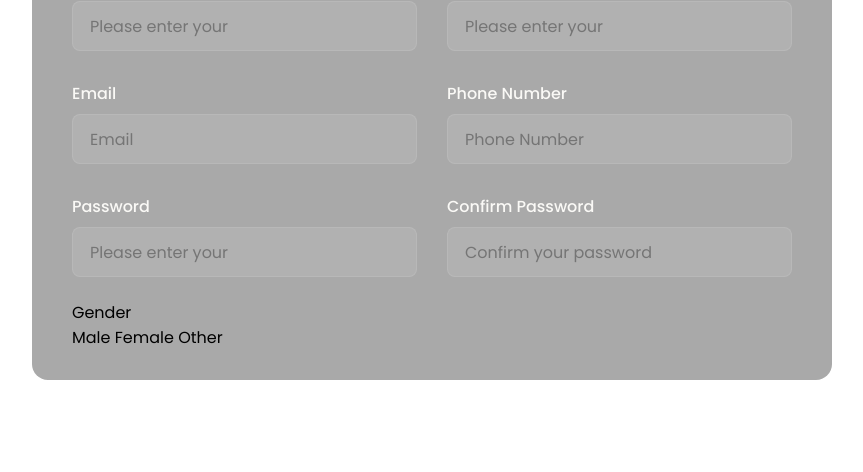
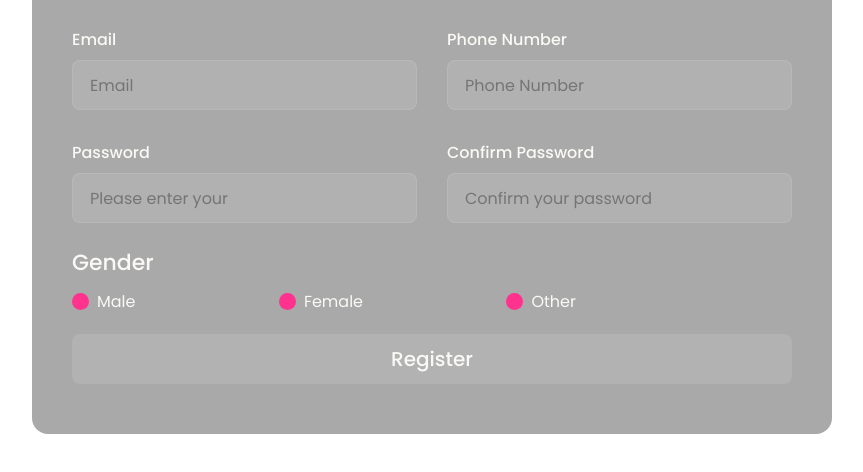
Before and after one commit to ArtPlatosha/Registration_form, a plain HTML site: page index.html in a window 1280 px wide. Shown: the part 276-748 px from the top of the page, without its empty margins (208-1071 px from the left). Drawn offline with Linux system fonts and the light colour scheme.

Commit message:
commit: 3rd commit
ending HTML & CSS (media sources left)

```diff
--- a/css/main.css
+++ b/css/main.css
@@ -79,3 +79,64 @@ form .main-box .input-box input:focus,
 form .main-box .input-box input:valid {
 	border-color: #faf9f6;
 }
+
+form .container .gender {
+	font-size: 22px;
+	font-weight: 500;
+	color: #faf9f6;
+}
+
+form .container .category {
+	display: flex;
+	justify-content: space-between;
+	width: 70%;
+	margin: 10px 0;
+	color: #faf9f6;
+}
+
+.container .category label {
+	display: flex;
+	align-items: center;
+}
+
+.container .category .circle {
+	width: 17px;
+	height: 17px;
+	border-radius: 50%;
+	background-color: #ff328e;
+	margin-right: 8px;
+	border: 4px solid transparent;
+}
+
+#circle-1:checked ~ .category label .one,
+#circle-2:checked ~ .category label .two,
+#circle-3:checked ~ .category label .three {
+	border-color: #faf9f6;
+}
+
+form input[type= 'radio'] {
+	display: none;
+}
+
+form .btn {
+	height: 50px;
+	margin: 20px 0;
+}
+
+form .btn input {
+	height: 100%;
+	width: 100%;
+	outline: none;
+	background-color: rgba(255, 255, 255, .1);
+	color: #faf9f6;
+	border-radius: 8px;
+	border: none;
+	font-size: 20px;
+	font-weight: 500;
+	cursor: pointer;
+	transition: all .40s ease;
+}
+
+form .btn input:hover {
+	background-color: #ff328e;
+}
--- a/index.html
+++ b/index.html
@@ -54,21 +54,25 @@
 
 			<div class="container">
 
+				<input type="radio" name="gender" id="circle-1">
+				<input type="radio" name="gender" id="circle-2">
+				<input type="radio" name="gender" id="circle-3">
+
 				<span class="gender">Gender</span>
 
 				<div class="category">
 
-					<label for="">
+					<label for="circle-1">
 						<span class="circle one"></span>
 						<span class="male">Male</span>
 					</label>
 
-					<label for="">
+					<label for="circle-2">
 						<span class="circle two"></span>
 						<span class="male">Female</span>
 					</label>
 
-					<label for="">
+					<label for="circle-3">
 						<span class="circle three"></span>
 						<span class="male">Other</span>
 					</label>
@@ -77,6 +81,10 @@
 
 			</div>
 
+			<div class="btn">
+				<input type="submit" value="Register">
+			</div>
+
 		</form>
 
 	</section>
```
